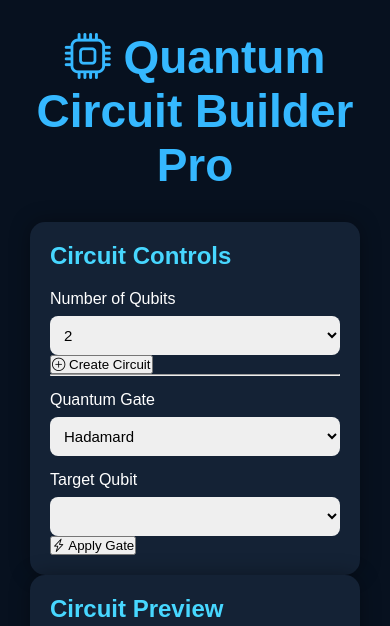
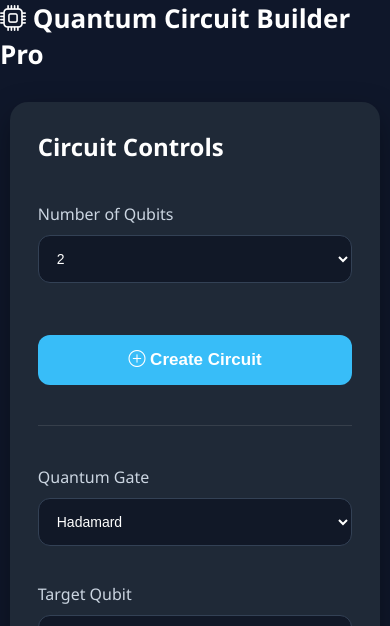
Before and after one commit to Pavanapps/QuantumComputing-QuantumCircuitBuilder, a Flask app: template templates/index.html in a window 390 px wide; the page is wider, and only the part inside the window is pictured. Shown: the top 626 px of that part. Run offline with Flask 3, Linux system fonts and the light colour scheme; the template is opened without the code that fills it, so the values that code supplies are empty; grey boxes are pictures that could not be loaded.

Commit message:
Update style.css

```diff
--- a/static/style.css
+++ b/static/style.css
@@ -1,237 +1,655 @@
+/* ==========================================================
+   Quantum Circuit Builder Pro
+   Version : 2.0
+   Theme   : Dark Professional
+========================================================== */
+
+/*==================================================
+    Quantum Circuit Builder Pro
+==================================================*/
+
+:root {
+
+    --bg: #0f172a;
+    --card: #1f2937;
+    --card-light: #273447;
+
+    --primary: #38bdf8;
+    --success: #22c55e;
+    --warning: #f59e0b;
+    --danger: #ef4444;
+
+    --text: #ffffff;
+    --text-muted: #cbd5e1;
+
+    --border: #334155;
+
+    --radius: 18px;
+
+    --shadow:
+        0 12px 30px rgba(0,0,0,.35);
+
+    --transition: .25s;
+
+}
+
+
+/* ========================================================== */
+
 *{
-margin:0;
-padding:0;
-box-sizing:border-box;
-font-family:Poppins,sans-serif;
+
+    margin:0;
+
+    padding:0;
+
+    box-sizing:border-box;
+
+}
+
+html{
+
+    scroll-behavior:smooth;
+
 }
 
 body{
 
-background:#07111f;
-color:white;
-padding:30px;
+    font-family:
+        "Segoe UI",
+        Arial,
+        sans-serif;
+
+    background:var(--bg);
+
+    color:var(--text);
 
 }
 
-header{
 
-text-align:center;
-margin-bottom:30px;
+/* ========================================================== */
+
+.container{
+
+    max-width:1700px;
+
+    margin:auto;
+
+    padding:25px;
 
 }
 
-header h1{
 
-font-size:46px;
-color:#35b8ff;
+/* ========================================================== */
+
+.header{
+    display:flex;
+    justify-content:space-between;
+    align-items:center;
+    margin-bottom:30px;
+}
+
+.header-left{
+    display:flex;
+    align-items:center;
+    gap:20px;
+}
+
+
+.logo-icon{
+
+    font-size:44px;
+
+    color:var(--primary);
 
 }
 
-header p{
 
-color:#b9c7d6;
-margin-top:8px;
+.header h1{
+
+    font-size:34px;
+
+    font-weight:700;
 
 }
 
-.dashboard{
 
-display:grid;
-grid-template-columns:300px 1fr 280px;
-gap:20px;
+.header p{
+
+    margin-top:6px;
+
+    color:var(--text-muted);
 
 }
 
+
+/* ========================================================== */
+
+
+
+
+/* ========================================================== */
+
+
+
+
+.preview-area img{
+
+    max-width:100%;
+
+    max-height:500px;
+
+}
+
+
+/* ========================================================== */
+
+.form-group{
+
+    margin-bottom:22px;
+
+}
+
+.form-group label{
+
+    display:block;
+
+    margin-bottom:10px;
+
+    color:var(--text-muted);
+
+}
+
+select{
+
+    width:100%;
+
+    padding:14px;
+
+    background:#111827;
+
+    color:white;
+
+    border:1px solid var(--border);
+
+    border-radius:12px;
+
+    font-size:16px;
+
+}
+
+
+/* ========================================================== */
+
+.btn{
+
+    width:100%;
+
+    padding:15px;
+
+    margin-top:15px;
+
+    border:none;
+
+    border-radius:12px;
+
+    cursor:pointer;
+
+    font-size:17px;
+
+    font-weight:600;
+
+    transition:.25s;
+
+}
+
+.btn:hover{
+
+    transform:translateY(-2px);
+
+}
+
+.btn-primary{
+
+    background:var(--primary);
+
+    color:white;
+
+}
+
+
+.btn-warning{
+
+    background:var(--warning);
+
+    color:white;
+
+}
+
+
+/* ======================================================== */
+
+.btn-success{
+
+    background:var(--success);
+
+}
+/* ========================================================== */
+
+.stat-row{
+
+    display:flex;
+
+    justify-content:space-between;
+
+    padding:18px 0;
+
+    border-bottom:1px solid var(--border);
+
+}
+
+.stat-row:last-child{
+
+    border:none;
+
+}
+
+/* ========================================================== */
+
+hr{
+
+    border:none;
+
+    border-top:1px solid rgba(255,255,255,.10);
+
+    margin:25px 0;
+
+}
+/* ==========================================================
+   LOWER DASHBOARD
+========================================================== */
+
+
+
+
+/* ==========================================================
+   RESULTS PANELS
+========================================================== */
+
+.results-panel{
+
+    min-height:220px;
+
+    overflow:auto;
+
+}
+
+
+
+
+/* ==========================================================
+   TABLES
+========================================================== */
+
+.results-table{
+
+    width:100%;
+
+    border-collapse:collapse;
+
+}
+
+.results-table th{
+
+    background:#0b1220;
+
+    color:var(--primary);
+
+    padding:12px;
+
+    text-align:left;
+
+    border-bottom:1px solid rgba(255,255,255,.08);
+
+}
+
+.results-table td{
+
+    padding:10px 12px;
+
+    border-bottom:1px solid rgba(255,255,255,.05);
+
+}
+
+.results-table tr:hover{
+
+    background:rgba(255,255,255,.04);
+
+}
+
+
+/* ==========================================================
+   HISTOGRAM
+========================================================== */
+
+
+
+#histogramChart{
+
+    width:100% !important;
+
+    height:240px !important;
+
+}
+
+
+/* ==========================================================
+   TOOLBAR
+========================================================== */
+
+.toolbar{
+
+display:grid;
+
+grid-template-columns:
+
+repeat(auto-fit,minmax(180px,1fr));
+
+gap:15px;
+
+}
+
+.toolbar .btn{
+
+    width:100%;
+
+    margin:0;
+
+}
+
+
+/* ==========================================================
+   FOOTER
+========================================================== */
+
+footer{
+
+    margin-top:40px;
+
+    text-align:center;
+
+    color:var(--text-muted);
+
+    padding:25px 0;
+
+    border-top:1px solid rgba(255,255,255,.08);
+
+}
+
+footer p{
+
+    margin:4px 0;
+
+}
+
+
+/* ==========================================================
+   SCROLLBAR
+========================================================== */
+
+::-webkit-scrollbar{
+
+    width:8px;
+
+    height:8px;
+
+}
+
+::-webkit-scrollbar-track{
+
+    background:#111827;
+
+}
+
+::-webkit-scrollbar-thumb{
+
+    background:#475569;
+
+    border-radius:10px;
+
+}
+
+::-webkit-scrollbar-thumb:hover{
+
+    background:#64748b;
+
+}
+
+
+/* ==========================================================
+   ANIMATIONS
+========================================================== */
+
 .card{
 
-background:#142235;
-padding:20px;
-border-radius:15px;
-box-shadow:0 0 20px rgba(0,0,0,.35);
+    background:var(--card);
+    border-radius:var(--radius);
+    padding:28px;
+    box-shadow:var(--shadow);
+
+    transition:
+        transform .25s,
+        box-shadow .25s;
 
 }
 
 .card h2{
 
-margin-bottom:20px;
-color:#47d7ff;
+    margin-bottom:25px;
+
+    font-size:24px;
 
 }
 
-label{
+button{
 
-display:block;
-margin-top:15px;
-margin-bottom:8px;
+    transition:
+        transform .2s ease,
+        opacity .2s ease;
 
 }
 
-select{
+button:active{
 
-width:100%;
-padding:10px;
-border-radius:8px;
-border:none;
-font-size:15px;
+    transform:scale(.98);
 
 }
 
-.gate-grid{
 
-display:grid;
-grid-template-columns:repeat(3,1fr);
-gap:10px;
-margin-top:10px;
+/* ==========================================================
+   IMAGE
+========================================================== */
+#circuit-image{
+
+    display:block;
+    margin:auto;
+
+    width:100%;
+    max-width:900px;
+
+    height:auto;
+
+    object-fit:contain;
 
 }
 
-.gate-grid button{
 
-padding:15px;
-font-size:18px;
-background:#24364d;
-border:none;
-color:white;
-border-radius:10px;
-cursor:pointer;
-transition:.3s;
+/* ==========================================================
+   RESPONSIVE
+========================================================== */
+
+@media (max-width:600px){
+
+.container{
+
+    width:100%;
+
+    padding:15px;
 
 }
 
-.gate-grid button:hover{
+.header h1{
 
-background:#35b8ff;
-transform:translateY(-2px);
+    font-size:26px;
 
 }
 
-.primary,
-.secondary,
-.success,
-.download{
+.logo-icon{
 
-width:100%;
-margin-top:15px;
-padding:12px;
-border:none;
-border-radius:10px;
-font-size:16px;
-cursor:pointer;
-transition:.3s;
+    font-size:34px;
 
 }
 
-.primary{
 
-background:#00b894;
-color:white;
+
+select{
+
+    font-size:14px;
 
 }
 
-.secondary{
 
-background:#ff7675;
-color:white;
 
 }
 
-.success{
+.main-layout{
 
-background:#00c853;
-color:white;
-width:250px;
+    width:95%;
+
+    margin:auto;
+
+    display:grid;
+
+    grid-template-columns:
+
+        340px
+
+        1fr
+
+        320px;
+
+    gap:30px;
+
+    align-items:start;
 
 }
 
-.download{
+.results-layout{
 
-background:#0984e3;
-color:white;
-width:250px;
+    display:grid;
+
+    grid-template-columns:1fr 1fr 1fr;
+
+    gap:25px;
+
+    margin-bottom:25px;
 
 }
 
-.preview{
 
-height:420px;
-display:flex;
-justify-content:center;
-align-items:center;
-flex-direction:column;
-border:2px dashed #4a6077;
-border-radius:10px;
-color:#a7bacf;
+.control-panel{
+    display:flex;
+    flex-direction:column;
+    gap:15px;
+}
+
+.preview-panel{
+
+    display:flex;
+    flex-direction:column;
+    min-height:650px;
 
 }
 
-.stat{
+.statistics-panel{
+    display:flex;
+    flex-direction:column;
+}
 
-display:flex;
-justify-content:space-between;
-margin:15px 0;
-padding:12px;
-background:#20344c;
-border-radius:8px;
+#statistics{
+
+    display:grid;
+
+    grid-template-columns:1fr;
+
+    gap:15px;
 
 }
 
-.bottom{
 
-display:grid;
-grid-template-columns:1fr 1fr;
-gap:20px;
-margin-top:20px;
+
+.card:hover{
+
+    transform:translateY(-4px);
+
+    box-shadow:
+
+        0 18px 45px rgba(0,0,0,.45);
+
+}
+.placeholder{
+    display:flex;
+    flex-direction:column;
+    justify-content:center;
+    align-items:center;
+    gap:12px;
+    color:#999;
+    height:400px;
+}
+
+.placeholder i{
+
+    font-size:60px;
+
+    color:#4f8df7;
 
 }
 
-textarea{
 
-width:100%;
-height:180px;
-background:#0b1727;
-color:#47d7ff;
-padding:15px;
-border:none;
-border-radius:10px;
-resize:none;
+
+.preview-area{
+
+    display:flex;
+    justify-content:center;
+    align-items:center;
+
+    min-height:550px;
+
+    padding:20px;
+
+    overflow:auto;
 
 }
 
-.actions{
-
-display:flex;
-justify-content:center;
-gap:20px;
-margin-top:30px;
-
+.stats-panel{
+    min-height:650px;
 }
 
-button:hover{
 
-opacity:.9;
-transform:scale(1.03);
 
-}
+@media (max-width:1200px){
 
-@media(max-width:1100px){
-
-.dashboard{
+.main-layout{
 
 grid-template-columns:1fr;
 
 }
 
-.bottom{
+.results-layout{
 
 grid-template-columns:1fr;
 
 }
 
-.actions{
 
-flex-direction:column;
-align-items:center;
 
 }
-
-}
```
